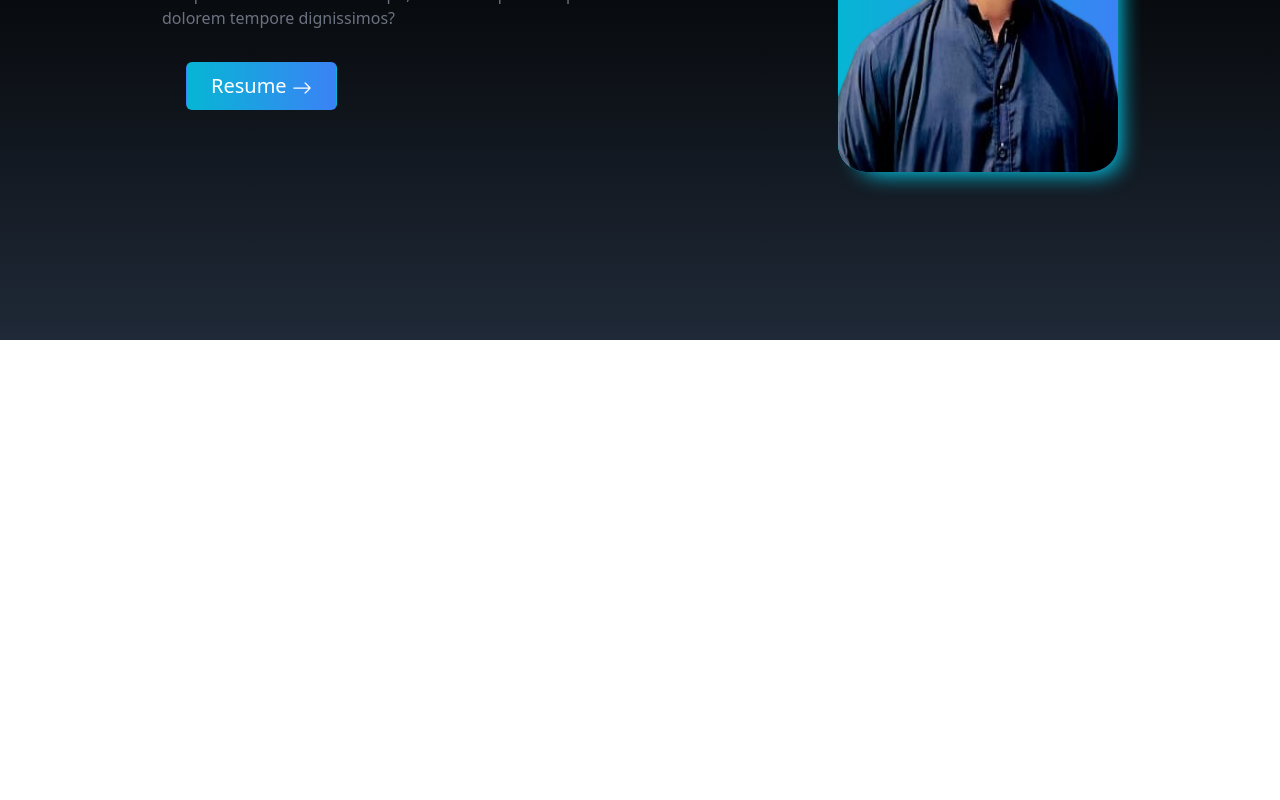
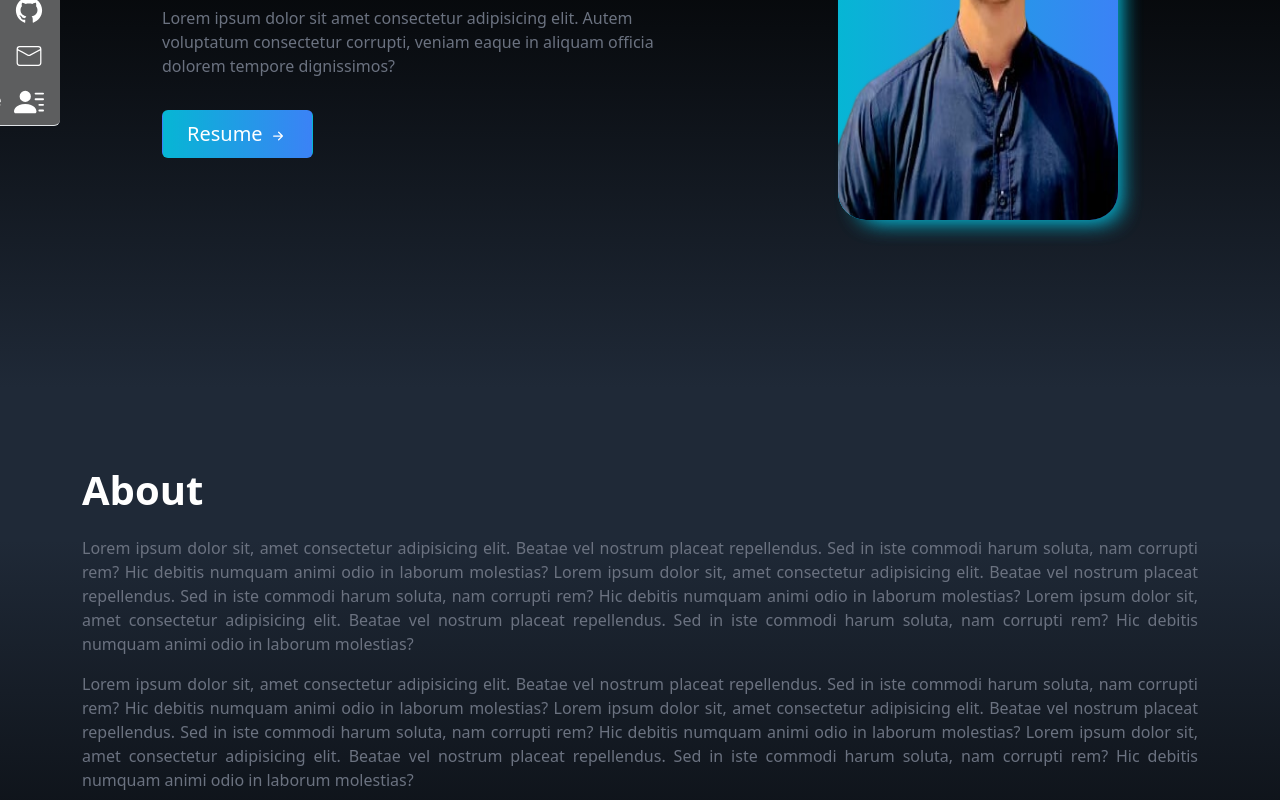
Before and after one commit to junaid-cs/portfolio, a React (Create React App) app: page / in a window 1280 px wide. Shown: the part 460-1260 px from the top of the page. Before the commit the page ends 800 px from the top, so only its background shows below. Built offline with nearby package versions, Linux system fonts and the light colour scheme.

Commit message:
About section

```diff
--- a/src/App.css
+++ b/src/App.css
@@ -19,6 +19,18 @@
 .bg-gray{
     background-color: rgb(93, 94, 95);
 }
+.text-gary{
+    color: rgb(107 114 128);
+}
 .w-73px{
     width: 73px;
 }
+.border-top{
+    border-top-right-radius: 6px;
+}
+.border-bottom{
+    border-bottom-right-radius: 6px;
+}
+.text-justify{
+    text-align: justify;
+}
--- a/src/App.js
+++ b/src/App.js
@@ -2,6 +2,7 @@ import Nav from './component/Nav';
 import '../node_modules/bootstrap/dist/css/bootstrap.min.css'
 import Hero from './component/Hero';
 import SocialMedia from './component/SocialMedia';
+import About from './component/About';
 import './App.css';
 
 function App() {
@@ -10,6 +11,7 @@ function App() {
       <Nav />
       <Hero />
       <SocialMedia />
+      <About />
     </div>
   );
 }
--- /dev/null
+++ b/src/component/About.jsx
@@ -0,0 +1,26 @@
+import React from 'react'
+import './about.css'
+
+const About = () => {
+  return (
+    <div className='bg-gradient-gaytoblack text-white h-84vh '>
+      <div className="container pt-5 ">
+      <div className='fs-1 fw-bold mt-4'>
+        About
+      </div>
+      <p className='text-gary text-justify mt-3'>
+        Lorem ipsum dolor sit, amet consectetur adipisicing elit. Beatae vel nostrum placeat repellendus. Sed in iste commodi harum soluta, nam corrupti rem? Hic debitis numquam animi odio in laborum molestias?
+        Lorem ipsum dolor sit, amet consectetur adipisicing elit. Beatae vel nostrum placeat repellendus. Sed in iste commodi harum soluta, nam corrupti rem? Hic debitis numquam animi odio in laborum molestias?
+        Lorem ipsum dolor sit, amet consectetur adipisicing elit. Beatae vel nostrum placeat repellendus. Sed in iste commodi harum soluta, nam corrupti rem? Hic debitis numquam animi odio in laborum molestias?
+      </p>
+      <p className='text-gary text-justify mt-3'>
+        Lorem ipsum dolor sit, amet consectetur adipisicing elit. Beatae vel nostrum placeat repellendus. Sed in iste commodi harum soluta, nam corrupti rem? Hic debitis numquam animi odio in laborum molestias?
+        Lorem ipsum dolor sit, amet consectetur adipisicing elit. Beatae vel nostrum placeat repellendus. Sed in iste commodi harum soluta, nam corrupti rem? Hic debitis numquam animi odio in laborum molestias?
+        Lorem ipsum dolor sit, amet consectetur adipisicing elit. Beatae vel nostrum placeat repellendus. Sed in iste commodi harum soluta, nam corrupti rem? Hic debitis numquam animi odio in laborum molestias?
+      </p>
+      </div>
+    </div>
+  )
+}
+
+export default About
--- a/src/component/Hero.jsx
+++ b/src/component/Hero.jsx
@@ -1,10 +1,10 @@
 import React from 'react'
 import './hero.css'
-import {BsArrowRight} from 'react-icons/bs'
+import {BsArrowRightShort} from 'react-icons/bs'
 
 const Hero = () => {
   return (
-    <div className='bg-dark-b-gradient hero-h-100'>
+    <div className='bg-dark-b-gradient hero-h-100 pt-5'>
        <div className='d-flex text-light h-100vh justify-content-around mx-5 px-5 align-items-center'>
             <div className='left w-50'>
                 <h1 className='fs-4rem'>
@@ -13,7 +13,7 @@ const Hero = () => {
                   <p className='text-gary mt-3'>
                     Lorem ipsum dolor sit amet consectetur adipisicing elit. Autem voluptatum consectetur corrupti, veniam eaque in aliquam officia dolorem tempore dignissimos?
                   </p>
-                  <div className="btn btn-gradient text-white px-4 py-2 fs-5 ms-4  mt-3">Resume <BsArrowRight/> </div>
+                  <div className="btn btn-gradient text-white px-4 py-2 fs-5 mt-3">Resume <span className='hero-arrow d-inline-block'><BsArrowRightShort/></span>  </div>
             </div>
             <div className='right '>
                 <div className="img img-box">
--- a/src/component/SocialMedia.jsx
+++ b/src/component/SocialMedia.jsx
@@ -1,12 +1,77 @@
 import React from 'react'
 import {AiFillLinkedin,AiFillGithub} from 'react-icons/ai';
+import {CiMail} from 'react-icons/ci'
+import {BsFillPersonLinesFill} from 'react-icons/bs'
 
 const SocialMedia = () => {
+  const links = [
+    {
+      id:1,
+      child:(
+        <>
+         <div className='px-2 py-1'>
+          <span className=' d-inline-block w-73px'>LinkedIn</span>
+           <AiFillLinkedin style={{fontSize:"30px"}}/></div>
+        </>
+      ),
+      href:"https://www.linkedin.com/in/junaid-cs/",
+      style:"border-top"
+    },
+    {
+      id:2,
+      child:(
+        <>
+         <div className='px-2 py-1'>
+          <span className=' d-inline-block w-73px'>Github</span>
+           <AiFillGithub style={{fontSize:"30px"}}/></div>
+        </>
+      ),
+      href:"https://github.com/junaid-cs",
+      style:""
+    },
+    {
+      id:3,
+      child:(
+        <>
+         <div className='px-2 py-1'>
+          <span className=' d-inline-block w-73px'>Mail</span>
+          <CiMail style={{fontSize:"30px"}}/></div>
+        </>
+      ),
+      href:"mailto:junaid7cs@gmail.com",
+      style:""
+    },
+    {
+      id:4,
+      child:(
+        <>
+         <div className='px-2 py-1'>
+          <span className=' d-inline-block w-73px'>Resume</span>
+          <BsFillPersonLinesFill style={{fontSize:"30px"}}/></div>
+        </>
+      ),
+      href:"/Junaid.pdf",
+      download:true,
+      style:"border-bottom"
+    },
+  ]
   return (
     <div className='position-absolute top-50 '>
-      <div className="icon-box bg-gray text-light left-75px">
-        <div className='px-2 py-1'><span className=' d-inline-block w-73px'>LinkedIn</span> <AiFillLinkedin style={{fontSize:"30px"}}/></div>
-      </div>
+      {
+        links.map(({id,child,href,style,download})=>{
+          return(
+        <div key={id} className={"icon-box bg-gray text-light left-75px"+" "+style}>
+        <a href={href}
+        className='px-2 py-1 d-block text-decoration-none text-white'
+        download={download}
+        target='blank'
+        >
+         {child}
+          </a>
+      </div>)
+        })
+      }
+
       </div>
   )
 }
--- /dev/null
+++ b/src/component/about.css
@@ -0,0 +1,6 @@
+.bg-gradient-gaytoblack{
+    background:linear-gradient(to bottom ,#1f2937 152px,#000 );
+}
+.h-84vh{
+ min-height: 84vh;
+}
--- a/src/component/hero.css
+++ b/src/component/hero.css
@@ -4,9 +4,7 @@
 .bg-dark-b-gradient{
     background:linear-gradient(to bottom ,#000 341px,#1f2937 );
 }
-.text-gary{
-    color: rgb(107 114 128);
-}
+
 .btn-gradient{
     background: linear-gradient(to left,#3b82f6,#06b6d4);
 }
@@ -17,3 +15,10 @@
     border-radius: 28px;
     box-shadow: 11px 11px 23px -13px #06b6d4;
 }
+.btn-gradient>.hero-arrow{
+    transform: translate(0px, 0px) rotate(0deg);
+    transition: 0.5s ease-in-out;
+}
+.btn-gradient:hover>.hero-arrow{
+    transform: translate(2px, 2px) rotate(90deg);
+}
```
Also changed, not shown: 1 other file (tests, documents, lock files or other folders).
